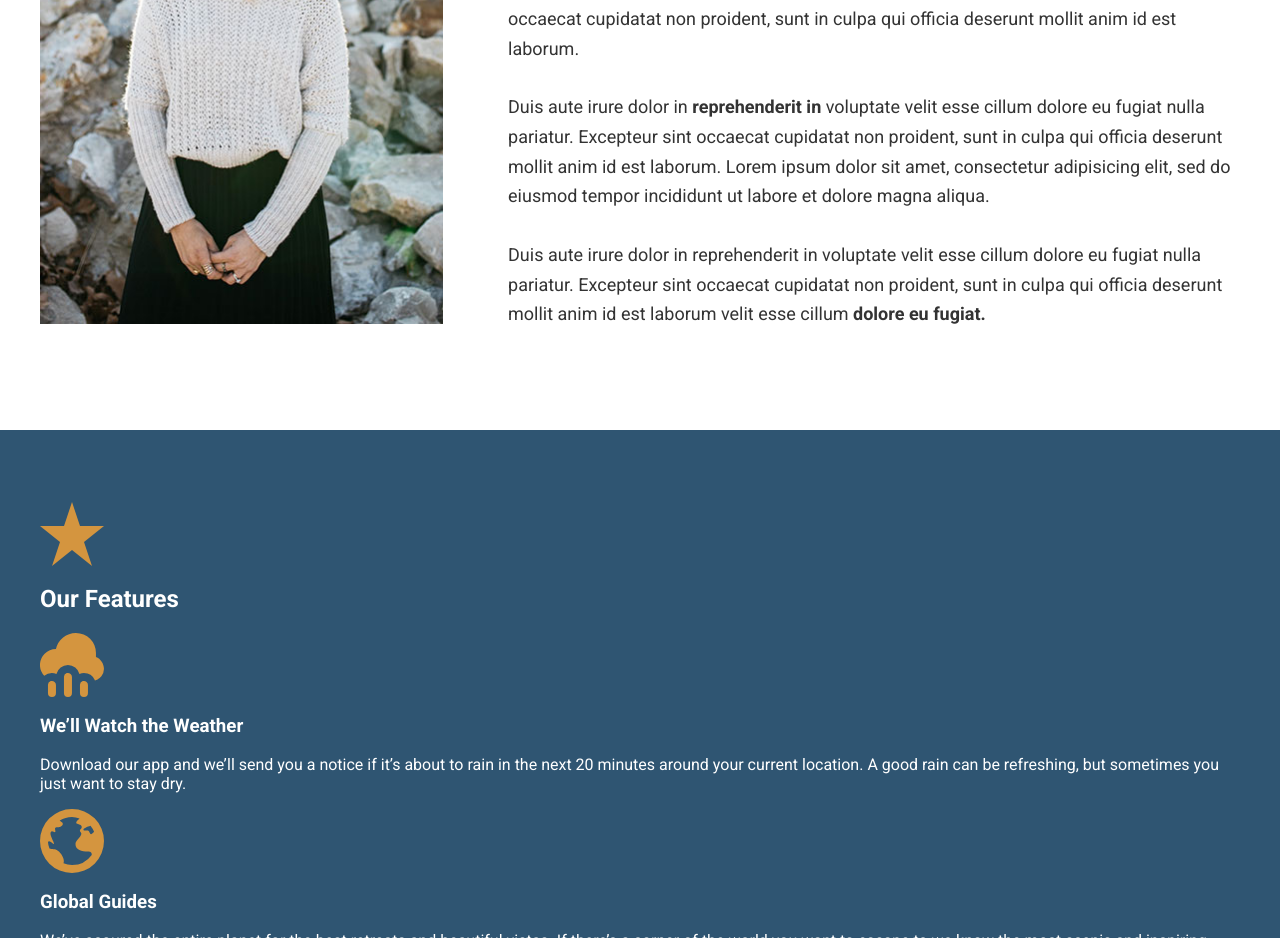
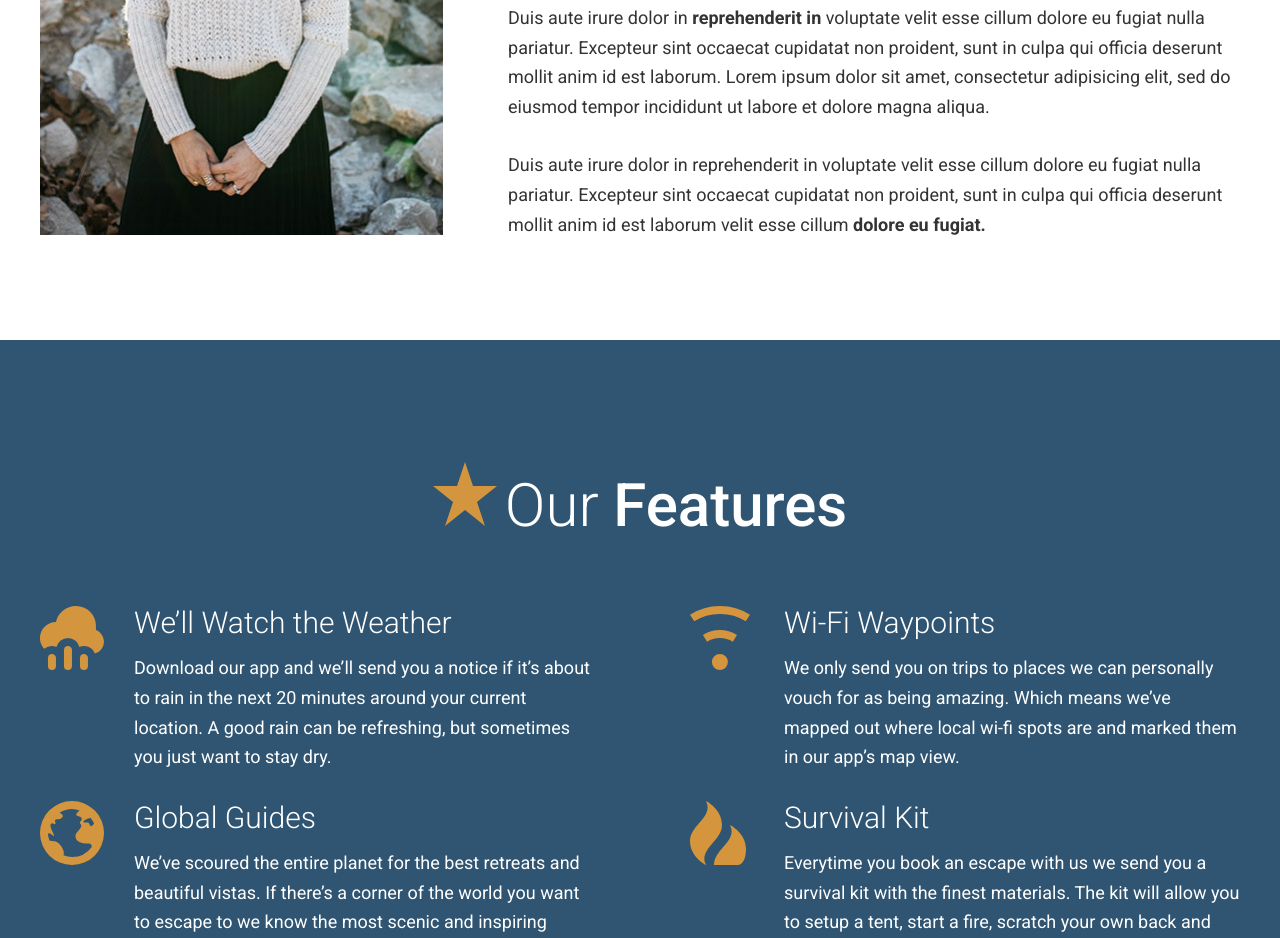
Before and after one commit to calidharas/www, a website: page app/index.html in a window 1280 px wide. Shown: the part 1862-2800 px from the top of the page. Drawn offline with Linux system fonts and the light colour scheme.

Commit message:
features comleted

```diff
--- a/app/assets/styles/modules/_generic-c-c.css
+++ b/app/assets/styles/modules/_generic-c-c.css
@@ -1,8 +1,10 @@
 .generic-c-c {
 
   P {
+    font-size: 1.07rem;
+    font-weight: 400;
     line-height: 1.65;
-    margin: 1.8rem 0;
+    margin: 0 0 1.8rem 0;
 
     @mixin atSmall {
        font-size: 1.125rem;
--- a/app/assets/styles/modules/_row.css
+++ b/app/assets/styles/modules/_row.css
@@ -6,8 +6,17 @@
   &__gutters {
     margin-right: -65px;
   }
+
+  &--gutters-large {
+    margin-right: -100px;
+  }
+
   &__gutters > div {
     padding-right: 65px;
+  }
+
+  &--gutters-large > div {
+    padding-right: 100px;
   }
 
   &__b-margin-until-medium{
@@ -25,6 +34,11 @@
       width: 33.33%;
     }
 
+    &__meduim-6 {
+      float:left;
+      width: 50%;
+    }
+
      &__medium-4-larger {
       width: 37%;
     }
--- a/app/assets/styles/styles.css
+++ b/app/assets/styles/styles.css
@@ -9,3 +9,5 @@
 @import "modules/_headLine";
 @import "modules/_row";
 @import "modules/_generic-c-c";
+@import "modules/_section-title";
+@import "modules/_feature-item";
--- a/app/index.html
+++ b/app/index.html
@@ -11,12 +11,6 @@
 </head>
 <body>
   <header>
-    <ul>
-      <li>1</li>
-      <li>2</li>
-      <li>3</li>
-      <li>4</li>
-    </ul>
     <img src="assets/images/icons/clear-view-escapes.svg">
     <a href="#" class="btn">Get in Touch</a>
     <nav>
@@ -81,26 +75,37 @@
   </div>
   </div>
 
-  <div id="features" class="page-section page-section--blue">
+  <div id="features" class="page-section page-section--blue generic-c-c">
     <div class="wrapper">
-    <img src="assets/images/icons/star.svg">
-    <h2>Our Features</h2>
 
-    <img src="assets/images/icons/rain.svg">
-    <h3>We&rsquo;ll Watch the Weather</h3>
-    <p>Download our app and we&rsquo;ll send you a notice if it&rsquo;s about to rain in the next 20 minutes around your current location. A good rain can be refreshing, but sometimes you just want to stay dry.</p>
+    <h2 class="section-title"><img class="section-title__icon" src="assets/images/icons/star.svg">Our <strong>Features</strong></h2>
+      <div class="row row--gutters-large">
+        <div class="row__meduim-6">
+          <div class="feature-item">
+            <img class="feature-item__icon" src="assets/images/icons/rain.svg">
+            <h3 class="feature-item__title">We&rsquo;ll Watch the Weather</h3>
+            <p>Download our app and we&rsquo;ll send you a notice if it&rsquo;s about to rain in the next 20 minutes around your current location. A good rain can be refreshing, but sometimes you just want to stay dry.</p>
+            </div>
+            <div class="feature-item">
+            <img class="feature-item__icon" src="assets/images/icons/globe.svg">
+            <h3 class="feature-item__title">Global Guides</h3>
+            <p>We&rsquo;ve scoured the entire planet for the best retreats and beautiful vistas. If there&rsquo;s a corner of the world you want to escape to we know the most scenic and inspiring locations.</p>
+            </div>
+          </div>
 
-    <img src="assets/images/icons/globe.svg">
-    <h3>Global Guides</h3>
-    <p>We&rsquo;ve scoured the entire planet for the best retreats and beautiful vistas. If there&rsquo;s a corner of the world you want to escape to we know the most scenic and inspiring locations.</p>
-
-    <img src="assets/images/icons/wifi.svg">
-    <h3>Wi-Fi Waypoints</h3>
-    <p>We only send you on trips to places we can personally vouch for as being amazing. Which means we&rsquo;ve mapped out where local wi-fi spots are and marked them in our app&rsquo;s map view.</p>
-
-    <img src="assets/images/icons/fire.svg">
-    <h3>Survival Kit</h3>
-    <p>Everytime you book an escape with us we send you a survival kit with the finest materials. The kit will allow you to setup a tent, start a fire, scratch your own back and lower your taxes.</p>
+        <div class="row__meduim-6">
+            <div class="feature-item">
+            <img class="feature-item__icon" src="assets/images/icons/wifi.svg">
+            <h3 class="feature-item__title">Wi-Fi Waypoints</h3>
+            <p>We only send you on trips to places we can personally vouch for as being amazing. Which means we&rsquo;ve mapped out where local wi-fi spots are and marked them in our app&rsquo;s map view.</p>
+            </div>
+            <div class="feature-item">
+            <img class="feature-item__icon" src="assets/images/icons/fire.svg">
+            <h3 class="feature-item__title">Survival Kit</h3>
+            <p>Everytime you book an escape with us we send you a survival kit with the finest materials. The kit will allow you to setup a tent, start a fire, scratch your own back and lower your taxes.</p>
+            </div>
+          </div>
+      </div>
     </div>
   </div>
 
--- a/app/temp/styles/styles.css
+++ b/app/temp/styles/styles.css
@@ -693,8 +693,16 @@ a {
     margin-right: -65px;
   }
 
+.row--gutters-large {
+    margin-right: -100px;
+  }
+
 .row__gutters > div {
     padding-right: 65px;
+  }
+
+.row--gutters-large > div {
+    padding-right: 100px;
   }
 
 .row__b-margin-until-medium{
@@ -710,6 +718,11 @@ a {
     .row__medium-4 {
       float:left;
       width: 33.33%;
+    }
+
+    .row__meduim-6 {
+      float:left;
+      width: 50%;
     }
 
      .row__medium-4-larger {
@@ -728,8 +741,10 @@ a {
     }
 
 .generic-c-c P {
+    font-size: 1.07rem;
+    font-weight: 400;
     line-height: 1.65;
-    margin: 1.8rem 0;
+    margin: 0 0 1.8rem 0;
   }
 
 @media (min-width: 530px) {
@@ -743,3 +758,78 @@ a {
 .generic-c-c p a {
     font-weight: 700;
   }
+
+.section-title {
+  font-size: 3.75rem;
+  font-weight: 300;
+  text-align: center;
+
+}
+
+.section-title strong {
+    font-weight: 500;
+  }
+
+.section-title__icon {
+      display: block;
+      margin-left: auto;
+      margin-right: auto;
+      margin-bottom: .6rem;
+  }
+
+@media (min-width: 530px) {
+
+.section-title__icon {
+    margin-right: .5rem;
+    margin-left:0;
+    margin-bottom: 0;
+    display: inline-block
+  }
+
+    }
+
+.feature-item {
+  position: relative;
+
+}
+
+@media (min-width: 530px) {
+
+.feature-item {
+    padding-left: 94px
+
+}
+
+    }
+
+.feature-item__icon {
+    display: block;
+    margin: 0 auto;
+  }
+
+@media (min-width: 530px) {
+
+.feature-item__icon {
+    position: absolute;
+    left: 0
+  }
+
+    }
+
+.feature-item__title {
+    font-size: 1.6rem;
+    font-weight: 300;
+    margin-top: .7rem;
+    margin-bottom: .8rem;
+    text-align: center;
+  }
+
+@media (min-width: 530px) {
+
+.feature-item__title {
+      text-align: left;
+      font-size: 1.875rem;
+      margin-top: 1rem
+  }
+
+    }
```
